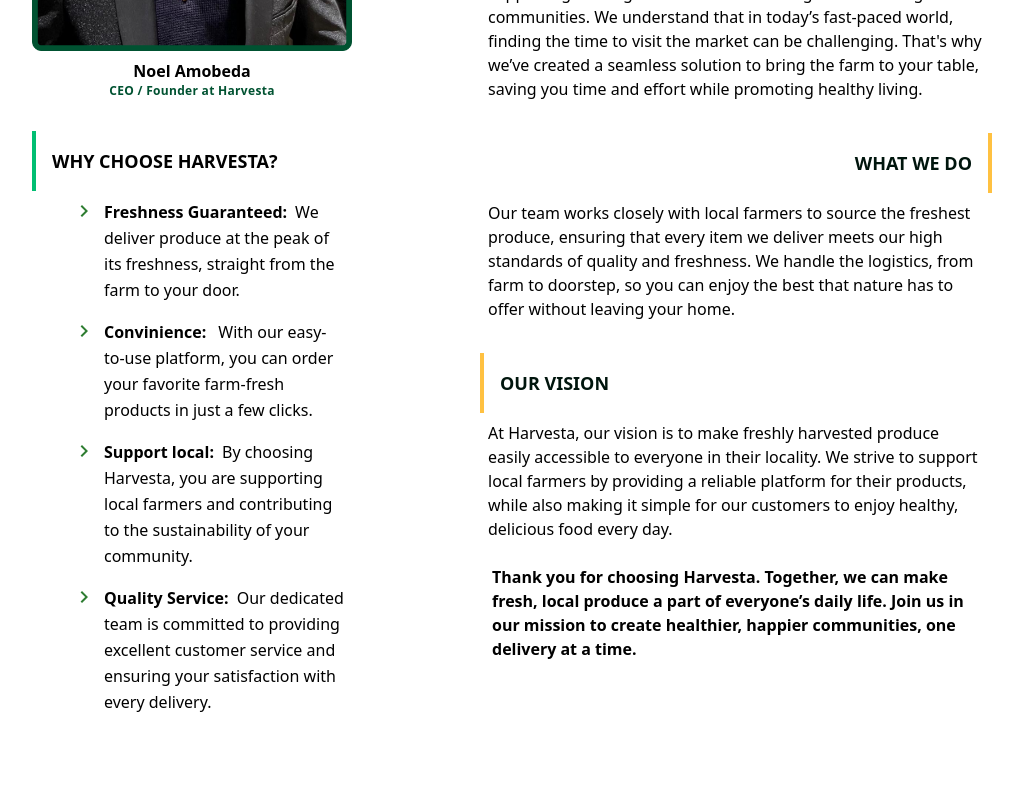
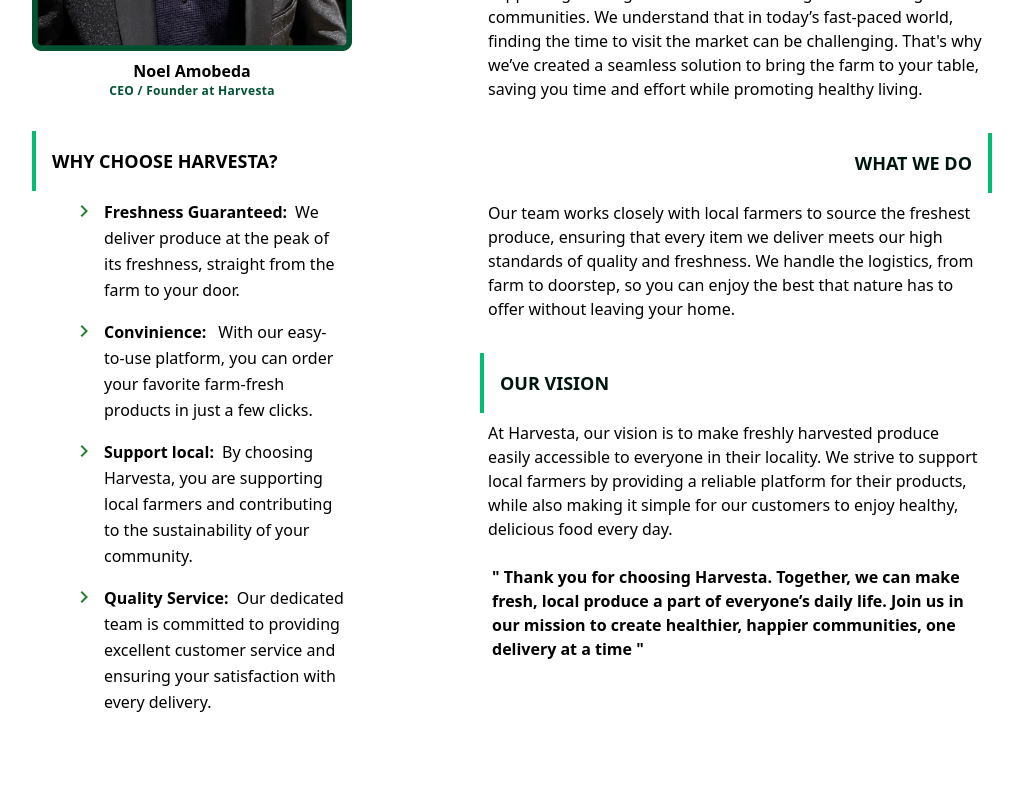
Before and after one commit to Havesta-Logistics-Limited/Havesta_Home_Web_V1, a React (Vite) app: page /about in a window 1280 px wide. Shown: the part 520-1320 px from the top of the page, without its empty margins (176-1199 px from the left). Built offline with nearby package versions, Linux system fonts and the light colour scheme.

Commit message:
Latest change

```diff
--- a/src/pages/About.jsx
+++ b/src/pages/About.jsx
@@ -38,7 +38,7 @@
           {aboutItems.map((items, index) => (
             <div key={index} className="mt-6">
               <h5
-                className={`grid text-harvestaDarkGreen p-4 font-bold text-sm uppercase border-harvestaYellow
+                className={`grid text-harvestaDarkGreen p-4 font-bold text-sm uppercase border-harvestaLightGreen
                   lg:text-lg
                   ${
                     items.position === "left"
@@ -55,10 +55,10 @@
           ))}
           <div className="font-bold font-primary mt-4 px-4">
             <p className="ml-[-4px]">
-              Thank you for choosing Harvesta. Together, we can make fresh,
+              " Thank you for choosing Harvesta. Together, we can make fresh,
               local produce a part of everyone’s daily life. Join us in our
               mission to create healthier, happier communities, one delivery at
-              a time.
+              a time "
             </p>
           </div>
         </div>
```
